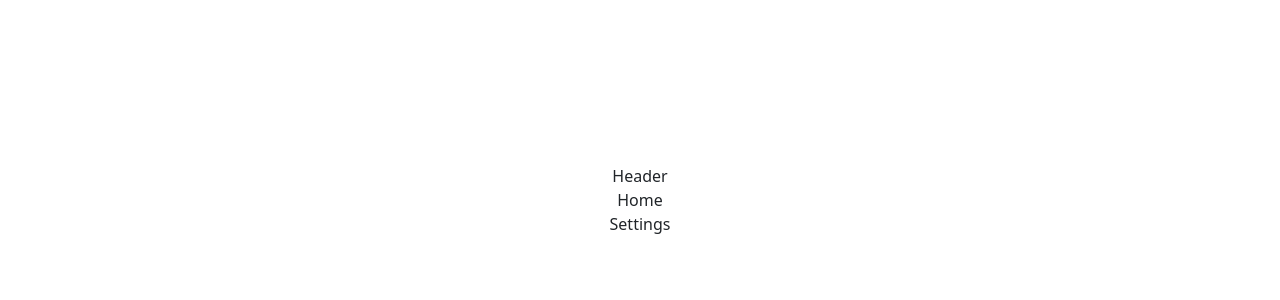
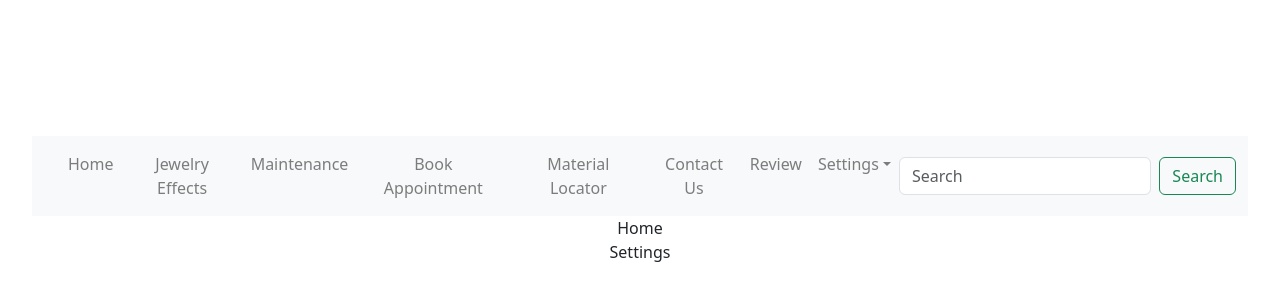
Before and after one commit to CWat96/PassionProjectLJ, a React (Vite) app in the folder LJ App/demo app/ReactFrontEnd/LJReactVite/: page / in a window 1280 px wide. Shown: the part 200-500 px from the top of the page. Built offline with nearby package versions, Linux system fonts and the light colour scheme.

Commit message:
implemented nav bar w/ link names

```diff
--- a/LJ App/demo app/ReactFrontEnd/LJReactVite/src/components/header/Header.jsx
+++ b/LJ App/demo app/ReactFrontEnd/LJReactVite/src/components/header/Header.jsx
@@ -1,9 +1,51 @@
 import React from 'react';
 import "./header.css";
+import Button from 'react-bootstrap/Button';
+import Container from 'react-bootstrap/Container';
+import Form from 'react-bootstrap/Form';
+import Nav from 'react-bootstrap/Nav';
+import Navbar from 'react-bootstrap/Navbar';
+import NavDropdown from 'react-bootstrap/NavDropdown';
 
 const Header = () => {
     return (
-        <div>Header</div>
+        <div>
+            <Navbar expand="lg" className="bg-body-tertiary">
+      <Container fluid>
+        <Navbar.Brand href="#"></Navbar.Brand>
+        <Navbar.Toggle aria-controls="navbarScroll" />
+        <Navbar.Collapse id="navbarScroll">
+          <Nav
+            className="me-auto my-2 my-lg-0"
+            style={{ maxHeight: '100px' }}
+            navbarScroll
+          >
+            <Nav.Link href="home">Home</Nav.Link>
+            <Nav.Link href="jewelryeffects">Jewelry Effects</Nav.Link>
+            <Nav.Link href="maintenance">Maintenance</Nav.Link>
+            <Nav.Link href="appointment">Book Appointment</Nav.Link>
+            <Nav.Link href="locator">Material Locator</Nav.Link>
+            <Nav.Link href="contact">Contact Us</Nav.Link>
+            <Nav.Link href="review">Review</Nav.Link>
+            <NavDropdown title="Settings" id="navbarScrollingDropdown">
+              <NavDropdown.Item href="updateprofile">Update Profile</NavDropdown.Item>
+            </NavDropdown>
+          </Nav>
+          <Form className="d-flex">
+            <Form.Control
+              type="search"
+              placeholder="Search"
+              className="me-2"
+              aria-label="Search"
+            />
+            <Button variant="outline-success">Search</Button>
+          </Form>
+        </Navbar.Collapse>
+      </Container>
+    </Navbar>
+
+
+        </div>
     )
 }
 
```
